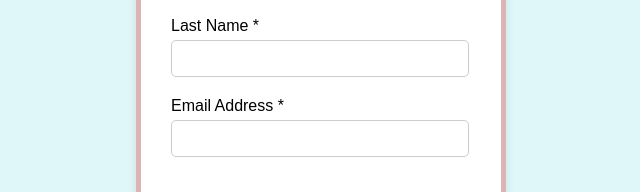
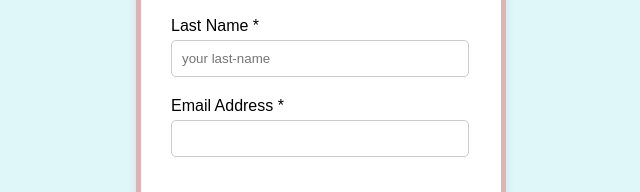
Before and after one commit to mvaibhav5874/MSA, a plain HTML site: page exp3/index.html in a window 1280 px wide. Shown: the part 196-388 px from the top of the page, 319-959 px from the left. Drawn offline with Linux system fonts and the light colour scheme.

Commit message:
form update

```diff
--- a/exp3/index.html
+++ b/exp3/index.html
@@ -20,7 +20,7 @@
             </div>
             <div class="name-feild">
                 <label for="last-name">Last Name *</label>
-                <input type="text" id="last-name" name="last-name" required>
+                <input type="text" placeholder="your last-name" id="last-name" name="last-name" required>
             </div>
         </div>
 
```
